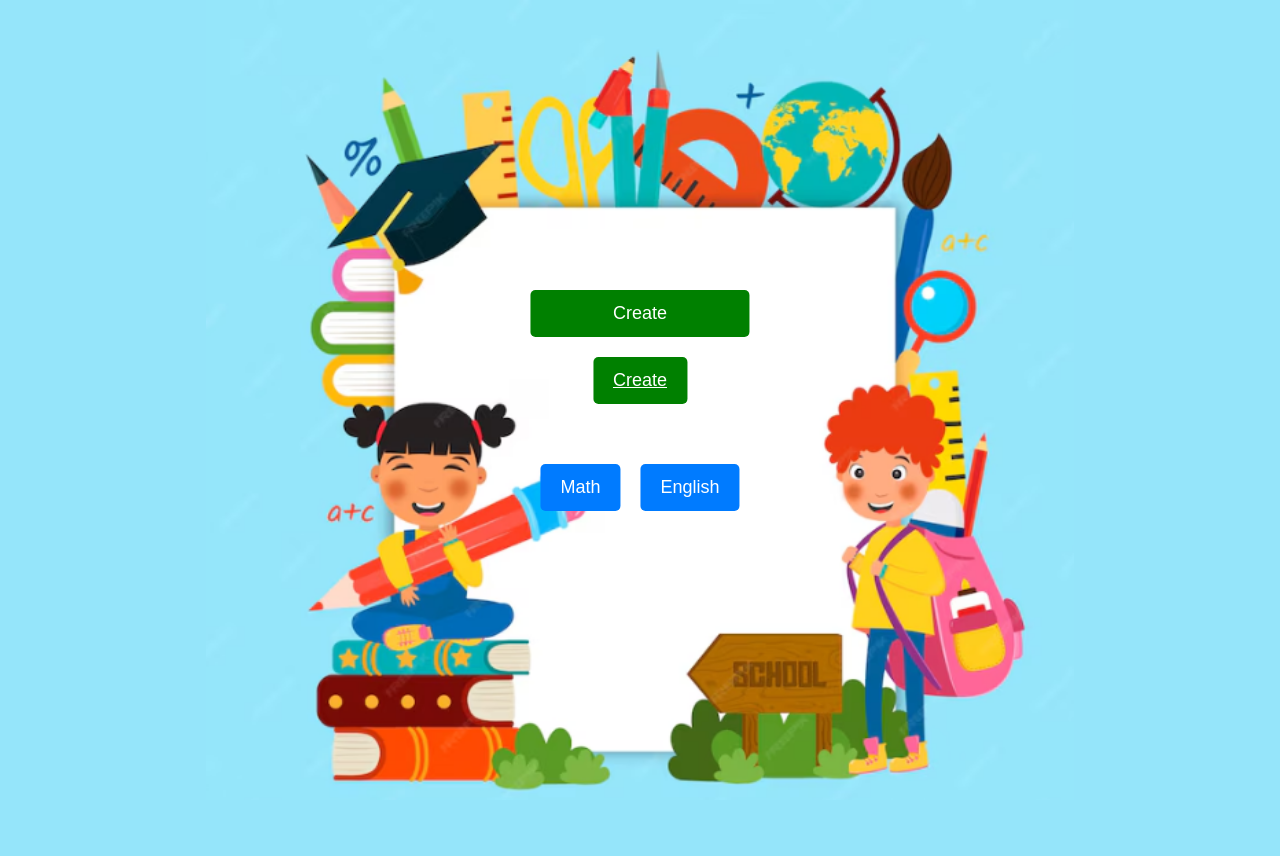
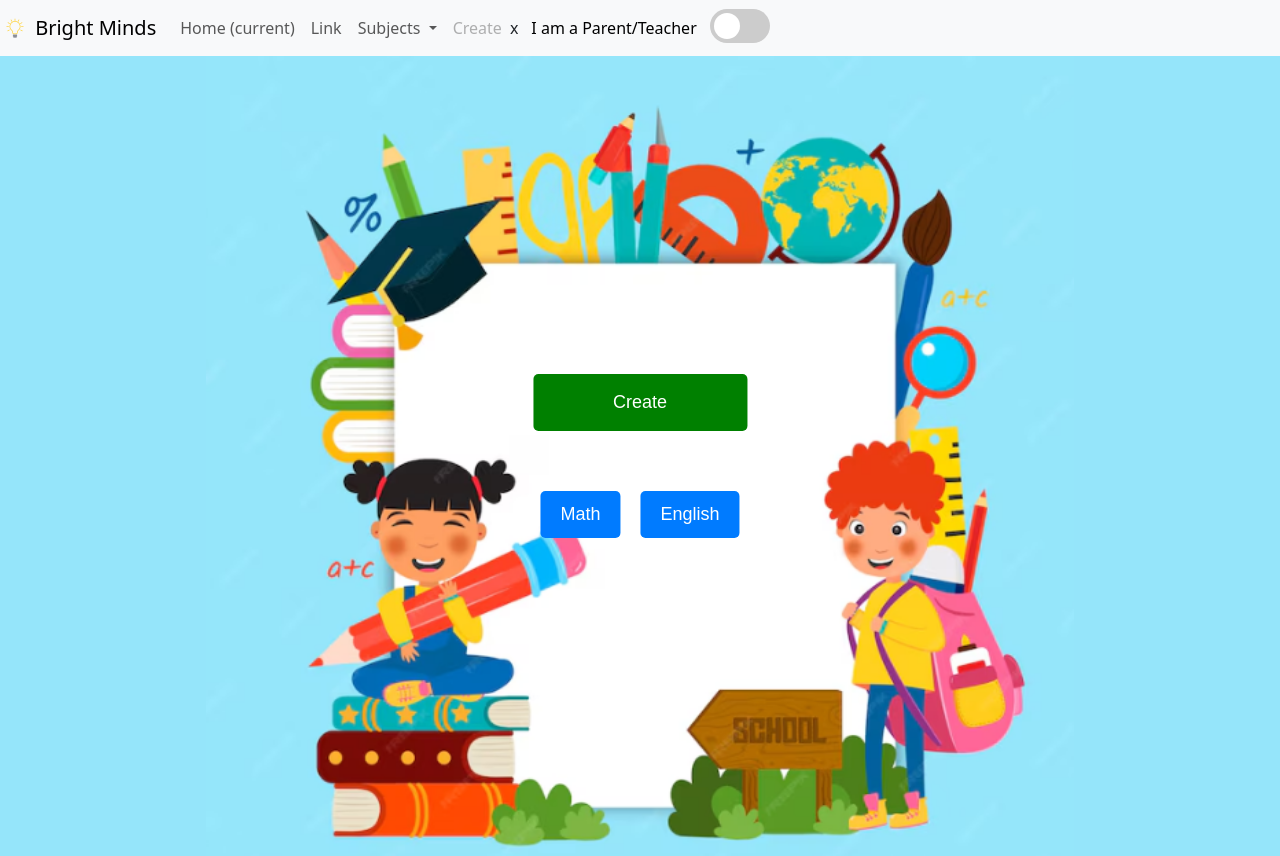
Before and after one commit to JocelynGV/BrightMindsApplication, a website: page public/homepage.html in a window 1280 px wide. Before the commit the page ends 800 px from the top, so only its background shows below. Drawn offline with nearby package versions, Linux system fonts and the light colour scheme.

Commit message:
test navbar (is not functional yet)

```diff
--- a/public/css/styles.css
+++ b/public/css/styles.css
@@ -9,6 +9,8 @@
 } */
 
 #homepage-body {
+    position: relative;
+    z-index: 0;
     background-color: rgba(149,229,250,255);
     font-family: Arial, sans-serif;
     display: flex;
@@ -150,3 +152,8 @@ button:hover {
 .pink {
     background-color: pink;
 }
+
+#create-button {
+    padding: 15px 80px;
+    text-decoration: none;
+}
--- a/public/homepage.html
+++ b/public/homepage.html
@@ -6,6 +6,7 @@
         <title>Bootstrap demo</title>
         <link href="https://cdn.jsdelivr.net/npm/bootstrap@5.3.3/dist/css/bootstrap.min.css" rel="stylesheet" integrity="sha384-QWTKZyjpPEjISv5WaRU9OFeRpok6YctnYmDr5pNlyT2bRjXh0JMhjY6hW+ALEwIH" crossorigin="anonymous">
         <link href="css/styles.css" rel="stylesheet">
+        <script defer src="/js/initializeNavbar.js"></script>
         <title>Bright Minds</title>
 
         <style>
@@ -17,17 +18,21 @@
             }
         </style>
     </head>
-    <body id="homepage-body">
+    <body>
+        <my-navbar style="postiion: fixed; top: 0; left: 0; right: 0; z-index: 9999;"></my-navbar>
+
+        <div id="homepage-body">
             <img src="assets/background.png" id="home-background">
             <div id="home-container">
                 <!-- <h1 class="home-header">Create</h1> -->
-            <button class="create-button btn-lg btn-primary">Create</button>
-            <a href="/create" class="create-button btn-lg btn-primary" role="button">Create</a>
+                <!-- <button class="create-button btn-lg btn-primary">Create</button> -->
+                <a href="/create" class="create-button btn-lg btn-primary" role="button" id="create-button">Create</a>
                 <div class="button-container">
                     <button class="subject-button">Math</button>
                     <button class="subject-button">English</button>
                 </div>
 
+            </div>
         </div>
 
         <script src="https://cdn.jsdelivr.net/npm/bootstrap@5.3.3/dist/js/bootstrap.bundle.min.js" integrity="sha384-YvpcrYf0tY3lHB60NNkmXc5s9fDVZLESaAA55NDzOxhy9GkcIdslK1eN7N6jIeHz" crossorigin="anonymous"></script>
--- a/public/js/initializeNavbar.js
+++ b/public/js/initializeNavbar.js
@@ -2,12 +2,75 @@ class myNavbar extends HTMLElement {
     constructor() {
         super()
         this.innerHTML = `
-        <nav class="navbar navbar-expand-lg navbar-light bg-light">
+        <style>
+        .switch {
+          position: relative;
+          display: inline-block;
+          width: 60px;
+          height: 34px;
+        }
+
+        /* Hide default HTML checkbox */
+        .switch input {
+          opacity: 0;
+          width: 0;
+          height: 0;
+        }
+
+        /* The slider */
+        .slider {
+          position: absolute;
+          cursor: pointer;
+          top: 0;
+          left: 0;
+          right: 0;
+          bottom: 0;
+          background-color: #ccc;
+          -webkit-transition: .4s;
+          transition: .4s;
+        }
+
+        .slider:before {
+          position: absolute;
+          content: "";
+          height: 26px;
+          width: 26px;
+          left: 4px;
+          bottom: 4px;
+          background-color: white;
+          -webkit-transition: .4s;
+          transition: .4s;
+        }
+
+        input:checked + .slider {
+          background-color: #2196F3;
+        }
+
+        input:focus + .slider {
+          box-shadow: 0 0 1px #2196F3;
+        }
+
+        input:checked + .slider:before {
+          -webkit-transform: translateX(26px);
+          -ms-transform: translateX(26px);
+          transform: translateX(26px);
+        }
+
+        /* Rounded sliders */
+        .slider.round {
+          border-radius: 34px;
+        }
+
+        .slider.round:before {
+          border-radius: 50%;
+        }
+        </style>
+        <nav class="navbar navbar-expand-lg navbar-light bg-light" style="background-color: #e3f2fd;">
             <a class="navbar-brand" href="/homepage">
                 <img src="assets/lightbulb.png" width="30" height="30" class="d-inline-block align-top" alt="">
                 Bright Minds
               </a>
-                <button class="navbar-toggler" type="button" data-toggle="collapse" data-target="#navbarSupportedContent" aria-controls="navbarSupportedContent" aria-expanded="false" aria-label="Toggle navigation">
+            <button class="navbar-toggler" type="button" data-bs-toggle="collapse" data-target="#navbarSupportedContent" aria-controls="navbarSupportedContent" aria-expanded="false" aria-label="Toggle navigation">
               <span class="navbar-toggler-icon"></span>
             </button>
 
@@ -20,7 +83,7 @@ class myNavbar extends HTMLElement {
                   <a class="nav-link" href="#">Link</a>
                 </li>
                 <li class="nav-item dropdown">
-                      <a class="nav-link dropdown-toggle" href="#" id="navbarDropdown" role="button" data-toggle="dropdown" aria-haspopup="true" aria-expanded="false">
+                  <a class="nav-link dropdown-toggle" href="#" id="navbarDropdown" role="button" data-bs-toggle="dropdown" aria-haspopup="true" aria-expanded="false">
                     Subjects
                   </a>
                   <div class="dropdown-menu" aria-labelledby="navbarDropdown">
@@ -31,16 +94,41 @@ class myNavbar extends HTMLElement {
                   </div>
                 </li>
                 <li class="nav-item">
-                      <a class="nav-link disabled" href="#">Disabled</a>
+                  <a id="create-link" class="nav-link disabled" href="/create">Create</a>
                 </li>
               </ul>
-                  <form class="form-inline my-2 my-lg-0">
+              <!-- <form class="form-inline my-2 my-lg-0">
                 <input class="form-control mr-sm-2" type="search" placeholder="Search" aria-label="Search">
                 <button class="btn btn-outline-success my-2 my-sm-0" type="submit">Search</button>
-                  </form>
+              </form> -->
+              x<a class="btn btn-light form-inline my-2 my-sm-0" onclick="this.closest('navbar').toggleDisabledLink()">I am a Parent/Teacher</a>
+
+              <!-- Rounded switch -->
+                <label class="switch">
+                <input type="checkbox">
+                <span class="slider round"></span>
+              </label>
+
             </div>
           </nav>
+
+        <script>
+            function toggleDisabledLink() {
+            // Select the disabled link
+            const link = document.getElementById('create-link');
+
+            // Toggle the 'disabled' class
+            link.classList.remove('disabled');
+        }
+        </script>
         `;
+
+        this.toggleDisabledLink = this.toggleDisabledLink.bind(this);
+    }
+
+    toggleDisabledLink() {
+      const link = this.querySelector('#create-link');
+      link.classList.remove('disabled');
     }
 }
 
```
Also changed, not shown: index.js (+14 -27 lines). Lines whose indentation alone changed are shown as unchanged.
